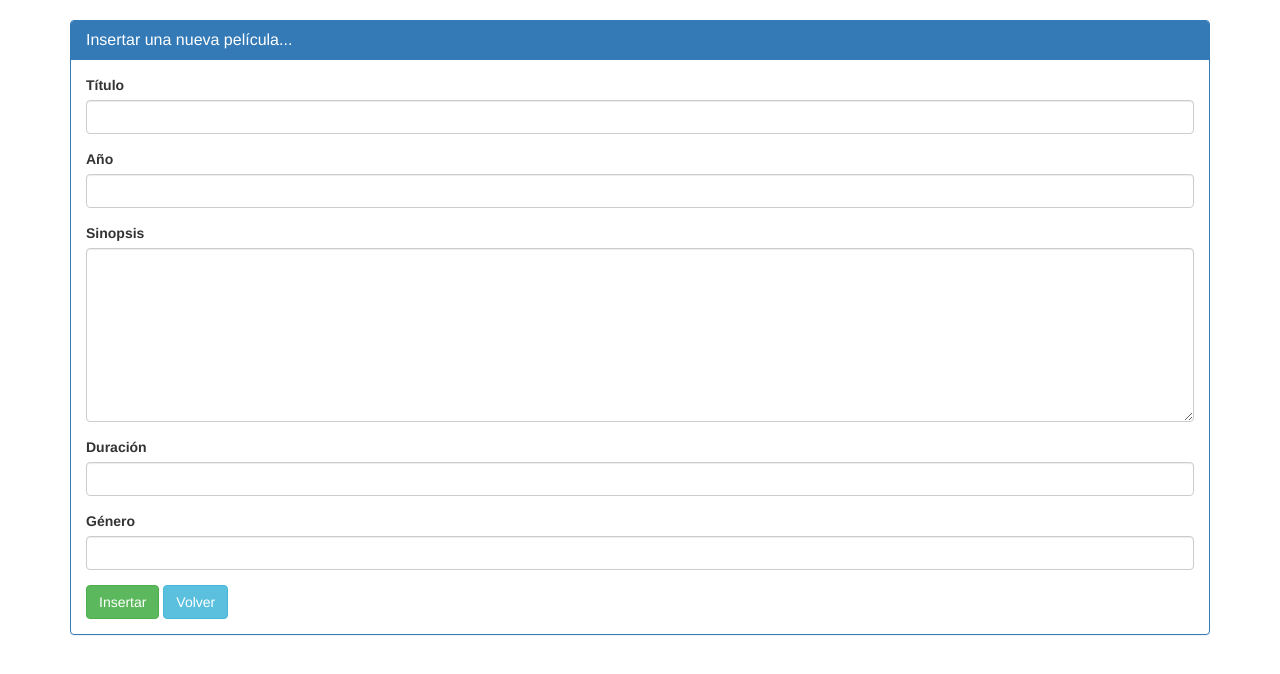
After one commit to vmmarr/filmaffinity, a PHP site: page /insertar.php in a window 1280 px wide. The commit adds this page. Shown: the top 674 px of the page. Run offline with PHP 8.4, Linux system fonts and the light colour scheme; some libraries are stand-ins or nearby versions.

Commit message:
codigo insertar

```diff
--- /dev/null
+++ b/insertar.php
@@ -0,0 +1,75 @@
+<!DOCTYPE html>
+<html lang="es" dir="ltr">
+    <head>
+        <meta charset="utf-8">
+        <meta http-equiv="X-UA-Compatible" content="IE=edge">
+        <meta name="viewport" content="width=device-width, initial-scale=1">
+        <title>Insertar una nueva película</title>
+        <link rel="stylesheet" href="https://maxcdn.bootstrapcdn.com/bootstrap/3.3.7/css/bootstrap.min.css" integrity="sha384-BVYiiSIFeK1dGmJRAkycuHAHRg32OmUcww7on3RYdg4Va+PmSTsz/K68vbdEjh4u" crossorigin="anonymous">
+    </head>
+    <body>
+      <?php
+      require './auxiliar.php';
+        const PAR = [
+            'titulo' => '',
+            'anyo' => '',
+            'sinopsis' => '',
+            'duracion' => '',
+            'genero_id' => '',
+        ];
+         extract(PAR);
+         if (isset($_POST['titulo'], $_POST['anyo'], $_POST['sinopsis'],
+                  $_POST['duracion'], $_POST['genero_id'])) {
+            extract(array_map('trim', $_POST), EXTR_IF_EXISTS);
+            // Filtrado de la entrada
+            $pdo = conectar();
+            $st = $pdo->prepare('INSERT INTO peliculas (titulo, anyo, sinopsis, duracion, genero_id)
+                                 VALUES (:titulo, :anyo, :sinopsis, :duracion, :genero_id)');
+            $st->execute([
+                ':titulo' => $titulo,
+                ':anyo' => $anyo,
+                ':sinopsis' => $sinopsis,
+                ':duracion' => $duracion,
+                ':genero_id' => $genero_id,
+            ]);
+            header('Location: index.php');
+         }
+        ?>
+        <br>
+        <div class="container">
+            <div class="panel panel-primary">
+                <div class="panel-heading">
+                    <h3 class="panel-title">Insertar una nueva película...</h3>
+                </div>
+                <div class="panel-body">
+                    <form action="" method="post">
+                        <div class="form-group">
+                            <label for="titulo">Título</label>
+                            <input type="text" name="titulo" class="form-control" id="titulo" value="<?= $titulo ?>">
+                        </div>
+                        <div class="form-group">
+                            <label for="anyo">Año</label>
+                            <input type="text" name="anyo" class="form-control" id="anyo" value="<?= $anyo ?>">
+                        </div>
+                        <div class="form-group">
+                            <label for="sinopsis">Sinopsis</label>
+                            <textarea name="sinopsis" rows="8" cols="80" class="form-control" id="sinopsis"><?= $sinopsis ?></textarea>
+                        </div>
+                        <div class="form-group">
+                            <label for="duracion">Duración</label>
+                            <input type="text" name="duracion" class="form-control" id="duracion" value="<?= $duracion ?>">
+                        </div>
+                        <div class="form-group">
+                            <label for="genero_id">Género</label>
+                            <input type="text" name="genero_id" class="form-control" id="genero_id" value="<?= $genero_id ?>">
+                        </div>
+                        <input type="submit" value="Insertar" class="btn btn-success">
+                        <a href="index.php" class="btn btn-info">Volver</a>
+                    </form>
+                </div>
+            </div>
+        </div>
+        <script src="https://ajax.googleapis.com/ajax/libs/jquery/1.12.4/jquery.min.js"></script>
+        <script src="https://maxcdn.bootstrapcdn.com/bootstrap/3.3.7/js/bootstrap.min.js" integrity="sha384-Tc5IQib027qvyjSMfHjOMaLkfuWVxZxUPnCJA7l2mCWNIpG9mGCD8wGNIcPD7Txa" crossorigin="anonymous"></script>
+    </body>
+</html>
```
Also changed, not shown: index.php (+33 -25 lines).
